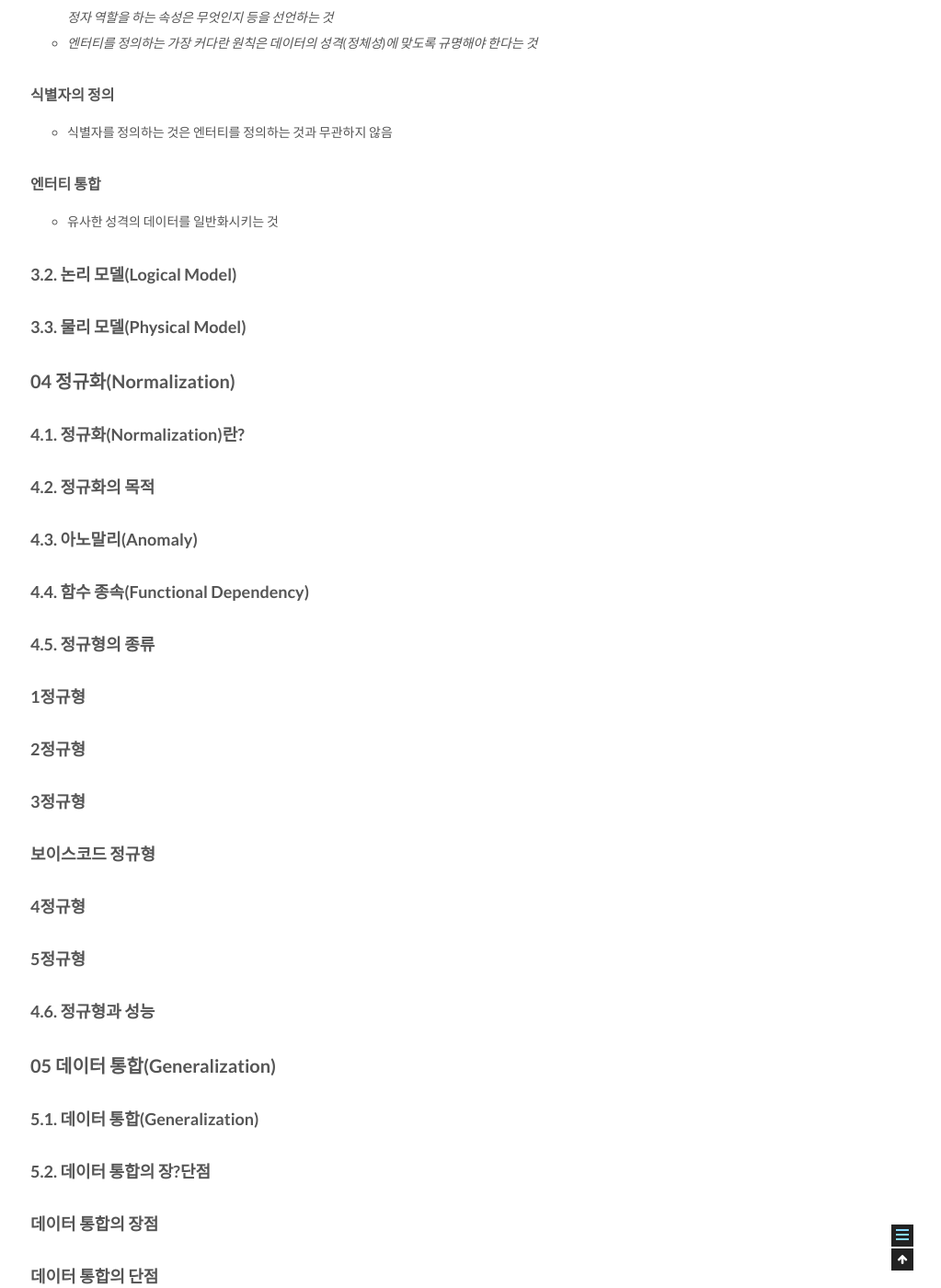
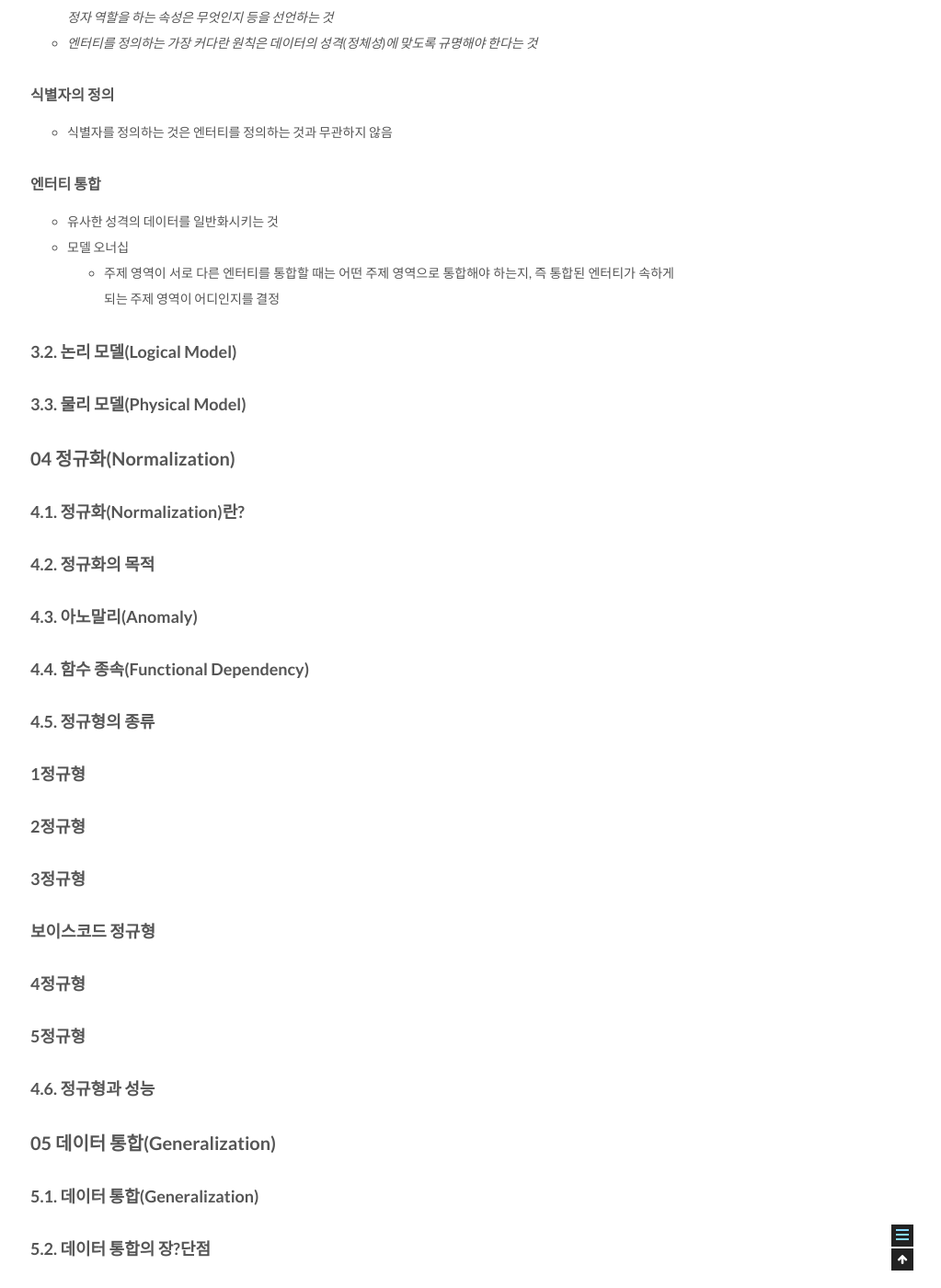
Before and after one commit to csj4032/csj4032.github.io, a Jekyll site: the page built from _posts/2018-05-02-관계형데이터모델링프리미엄가이드.md, in a window 1280 px wide and 1400 px high, scrolled down 7471 px. Shown: the whole window at 92% size, without its empty margins (257-1280 px from the left). Built offline with Jekyll 4.4.1, drawn with Linux system fonts in a browser that asks for light colours; comment, search, counter and statistics services are not loaded.

Commit message:
관계형 데이터 베이스 모델링 포스팅 수정

```diff
--- a/_posts/2018-05-02-관계형데이터모델링프리미엄가이드.md
+++ b/_posts/2018-05-02-관계형데이터모델링프리미엄가이드.md
@@ -228,6 +228,8 @@ comments: true
 
 #### 엔터티 통합
 * 유사한 성격의 데이터를 일반화시키는 것
+* 모델 오너십
+  * 주제 영역이 서로 다른 엔터티를 통합할 때는 어떤 주제 영역으로 통합해야 하는지, 즉 통합된 엔터티가 속하게 되는 주제 영역이 어디인지를 결정
 
 ### 3.2. 논리 모델(Logical Model)
 
```
